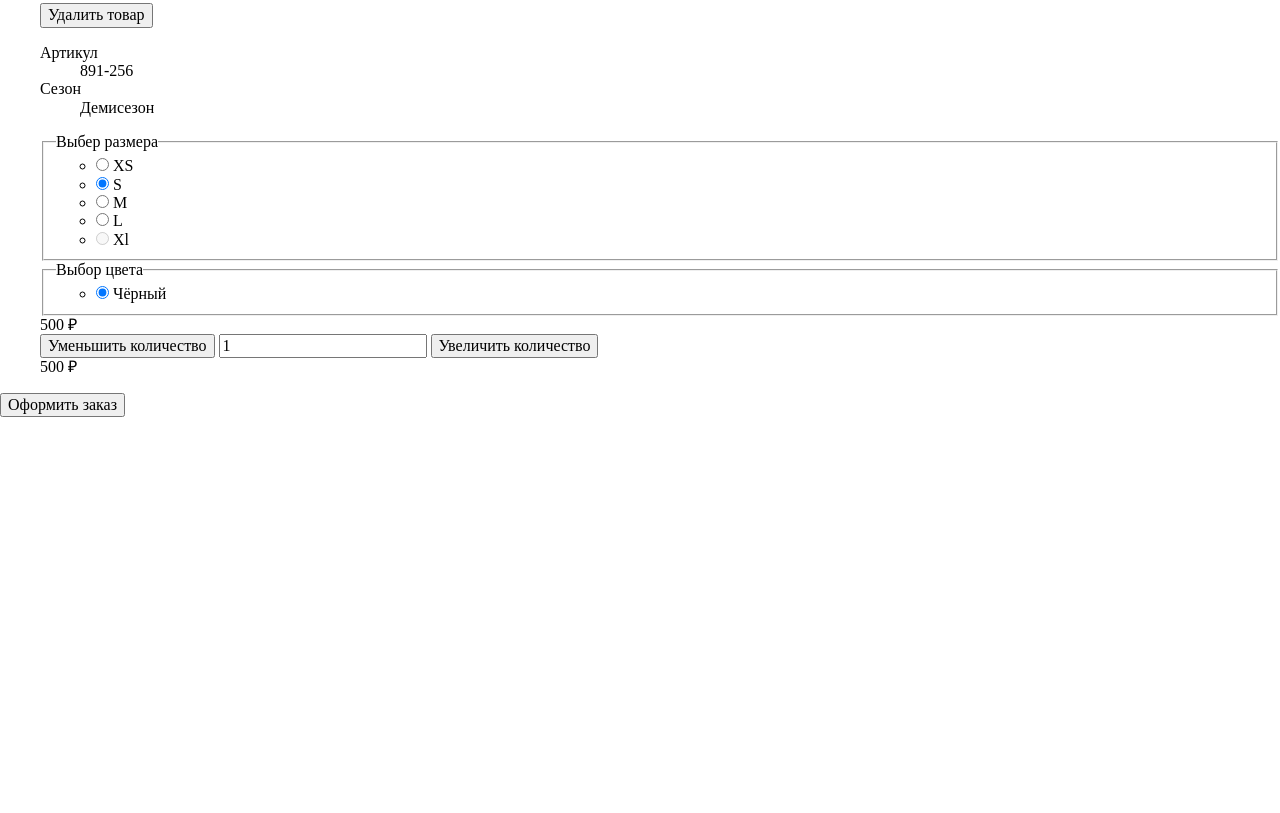
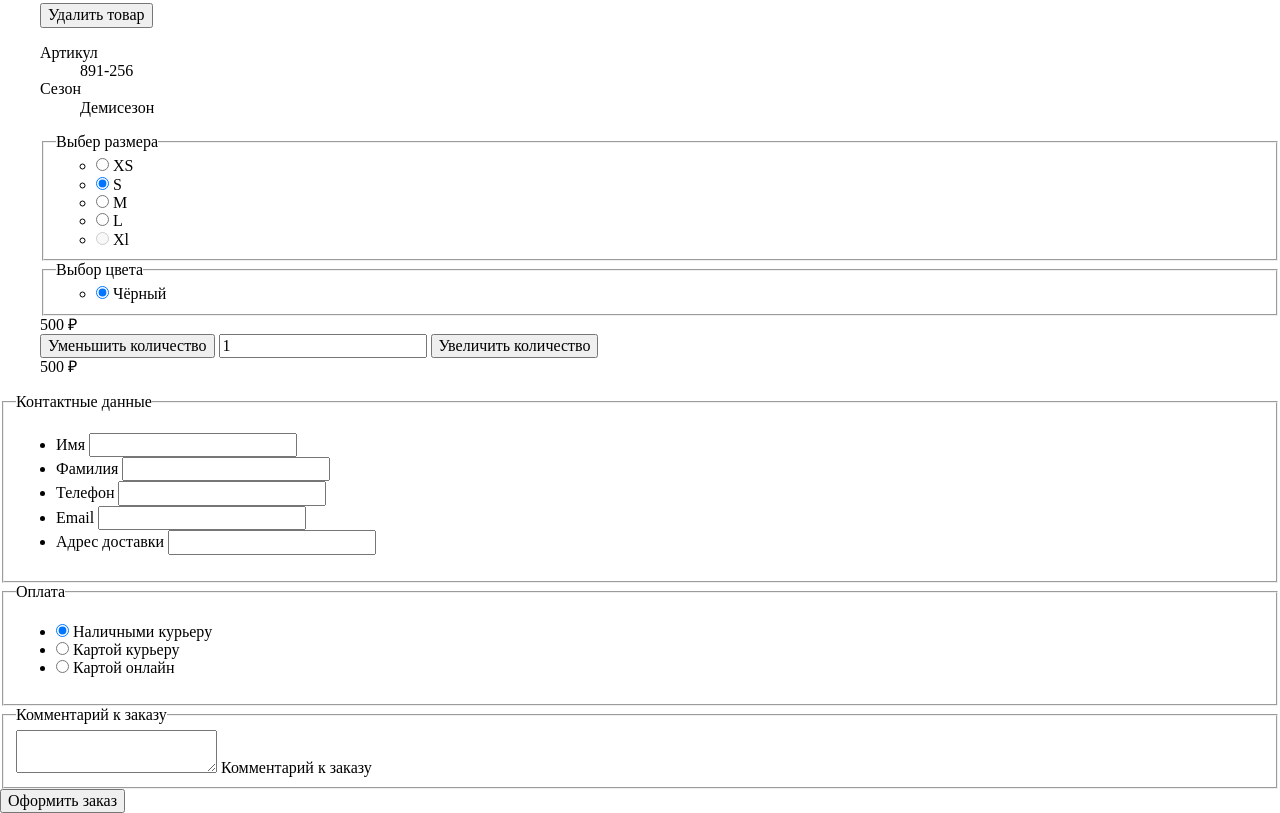
Before and after one commit to heroldserg89/5uglov-test, a website: page source/index.html in a window 1280 px wide. Shown: the part 1213-2026 px from the top of the page. Before the commit the page ends 1630 px from the top, so only its background shows below. Drawn offline with nearby package versions, Linux system fonts and the light colour scheme; files that its build step writes are made by us from their sources.

Commit message:
добавляет разметку

```diff
--- a/source/index.html
+++ b/source/index.html
@@ -442,6 +442,120 @@
           </div>
         </li>
       </ul>
+      <fieldset class="cart__block">
+        <legend class="cart__subtitle">Контактные данные</legend>
+        <ul class="cart__info">
+          <li class="caty__info-item">
+            <label class="cart__input field">
+          <span class="field__text">
+            Имя
+          </span>
+              <input
+                class="field__input"
+                type="text"
+                name="name"
+              >
+            </label>
+          </li>
+          <li class="caty__info-item">
+            <label class="cart__input field">
+          <span class="field__text">
+            Фамилия
+          </span>
+              <input
+                class="field__input"
+                type="text"
+                name="surname"
+              >
+            </label>
+          </li>
+          <li class="caty__info-item">
+            <label class="cart__input field">
+          <span class="field__text">
+            Телефон
+          </span>
+              <input
+                class="field__input"
+                type="text"
+                name="phone"
+              >
+            </label>
+          </li>
+          <li class="caty__info-item">
+            <label class="cart__input field">
+          <span class="field__text">
+            Email
+          </span>
+              <input
+                class="field__input"
+                type="text"
+                name="email"
+              >
+            </label>
+          </li>
+          <li class="caty__info-item">
+            <label class="cart__input field">
+          <span class="field__text">
+            Адрес доставки
+          </span>
+              <input
+                class="field__input"
+                type="text"
+                name="address"
+              >
+            </label>
+          </li>
+        </ul>
+      </fieldset>
+      <fieldset class="cart__block">
+        <legend class="cart__subtitle">Оплата</legend>
+        <ul class="cart__info-pay">
+          <li class="cart__info-pay">
+            <label class="cart__input field-radio">
+              <input
+                class="field-radio__input"
+                type="radio"
+                name="pay"
+                value="cash-to-courier"
+                checked
+              >
+              <span class="field-radio__text">Наличными курьеру</span>
+            </label>
+          </li>
+          <li class="cart__info-pay">
+            <label class="cart__input field-radio">
+              <input
+                class="field-radio__input"
+                type="radio"
+                name="pay"
+                value="card-to-courier"
+              >
+              <span class="field-radio__text">Картой курьеру</span>
+            </label>
+          </li>
+          <li class="cart__info-pay">
+            <label class="cart__input field-radio">
+              <input
+                class="field-radio__input"
+                type="radio"
+                name="pay"
+                value="card-to-online"
+              >
+              <span class="field-radio__text">Картой онлайн</span>
+            </label>
+          </li>
+        </ul>
+      </fieldset>
+      <fieldset class="cart__block">
+        <legend class="cart__subtitle">Комментарий к заказу</legend>
+        <label class="cart__comment textarea">
+          <textarea
+            class="textarea__input"
+            name="comment"
+          ></textarea>
+          <span class="textarea__text">Комментарий к заказу</span>
+        </label>
+      </fieldset>
       <button type="submit">Оформить заказ</button>
     </form>
   </div>
```
